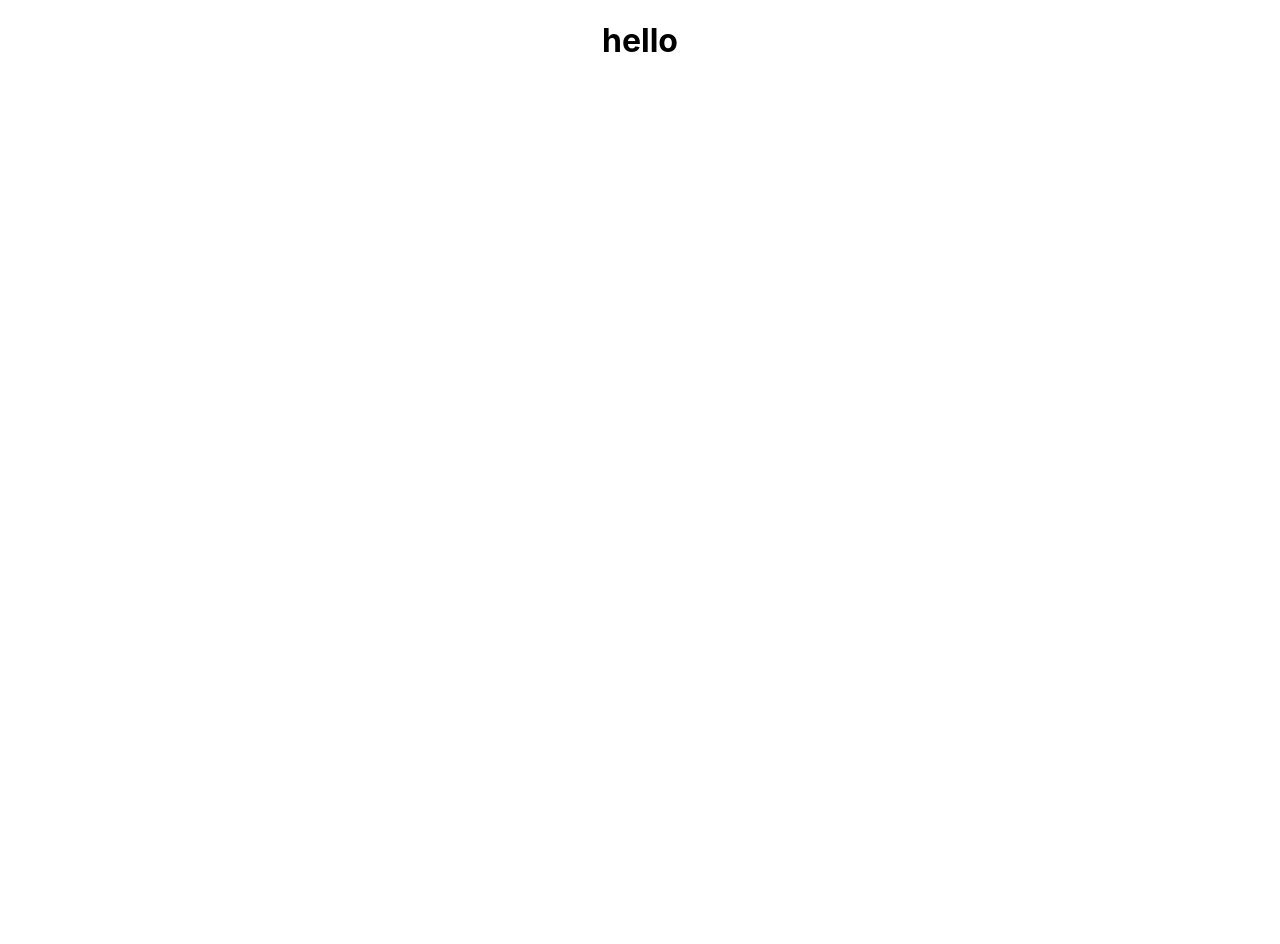
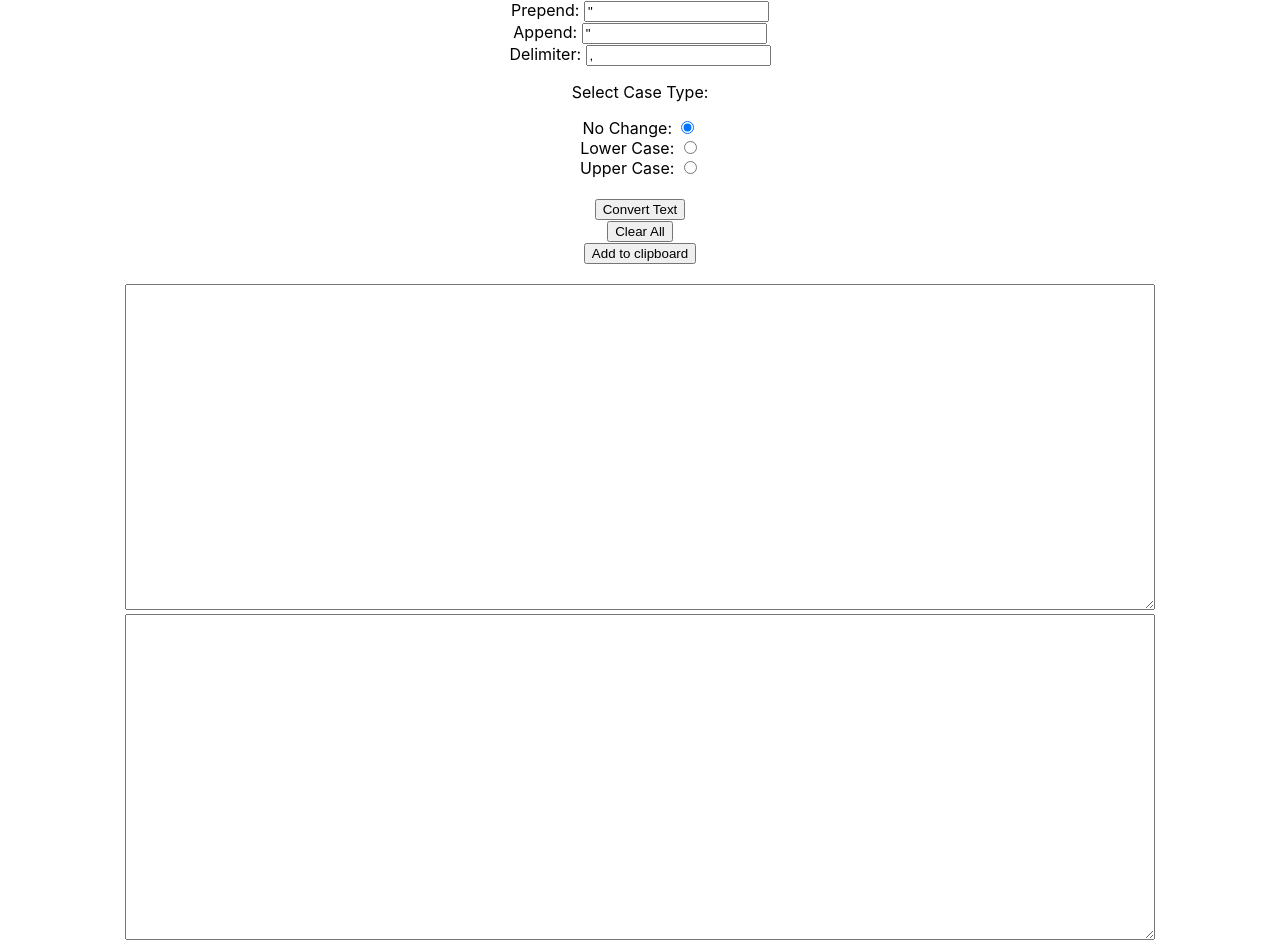
Before and after one commit to MaxwellWehner/sql-string-formatter, a React (Create React App) app: page / in a window 1280 px wide. Before the commit the page ends 800 px from the top, so only its background shows below. Built offline with nearby package versions, Linux system fonts and the light colour scheme.

Commit message:
Added all basic functionality
Still need to add extra defaluts request

```diff
--- a/public/index.html
+++ b/public/index.html
@@ -2,14 +2,14 @@
 <html lang="en">
   <head>
     <meta charset="utf-8" />
-    <link rel="icon" href="%PUBLIC_URL%/favicon.ico" />
+    <!-- <link rel="icon" href="%PUBLIC_URL%/favicon.ico" /> -->
     <meta name="viewport" content="width=device-width, initial-scale=1" />
     <meta name="theme-color" content="#000000" />
     <meta
       name="description"
       content="Web site created using create-react-app"
     />
-    <link rel="apple-touch-icon" href="%PUBLIC_URL%/logo192.png" />
+    <!-- <link rel="apple-touch-icon" href="%PUBLIC_URL%/logo192.png" /> -->
     <!--
       manifest.json provides metadata used when your web app is installed on a
       user's mobile device or desktop. See https://developers.google.com/web/fundamentals/web-app-manifest/
@@ -24,7 +24,7 @@
       work correctly both with client-side routing and a non-root public URL.
       Learn how to configure a non-root public URL by running `npm run build`.
     -->
-    <title>React App</title>
+    <title>String formatter</title>
   </head>
   <body>
     <noscript>You need to enable JavaScript to run this app.</noscript>
--- a/src/App.css
+++ b/src/App.css
@@ -2,37 +2,7 @@
   text-align: center;
 }
 
-.App-logo {
-  height: 40vmin;
-  pointer-events: none;
+textarea {
+  width: 80vw;
+  height: 40vh;
 }
-
-@media (prefers-reduced-motion: no-preference) {
-  .App-logo {
-    animation: App-logo-spin infinite 20s linear;
-  }
-}
-
-.App-header {
-  background-color: #282c34;
-  min-height: 100vh;
-  display: flex;
-  flex-direction: column;
-  align-items: center;
-  justify-content: center;
-  font-size: calc(10px + 2vmin);
-  color: white;
-}
-
-.App-link {
-  color: #61dafb;
-}
-
-@keyframes App-logo-spin {
-  from {
-    transform: rotate(0deg);
-  }
-  to {
-    transform: rotate(360deg);
-  }
-}
--- a/src/App.js
+++ b/src/App.js
@@ -1,11 +1,160 @@
+import React, { useState } from "react";
 import "./App.css";
 
-function App() {
+const App = () => {
+  const [wrappings, setWrappings] = useState({ prepend: '"', append: '"' });
+  const [delimiter, setDelimiter] = useState(",");
+  const [textCase, setTextCase] = useState("none");
+  const [inputData, setInputData] = useState("");
+  const [outputData, setOutputData] = useState("");
+
+  const setUserValues = () => {
+    const prependValue = document.getElementById("prepend");
+    const appendValue = document.getElementById("append");
+    const delimiterValue = document.getElementById("delimiter");
+    const classType = document.getElementsByName("caseType");
+    const inputData = document.getElementsByClassName("main-input")[0];
+    setWrappings({
+      prepend: `${prependValue.value}`,
+      append: `${appendValue.value}`,
+    });
+    setDelimiter(`${delimiterValue.value}`);
+    setInputData(inputData.value);
+    for (let i = 0; i < 3; i++) {
+      if (classType[i].checked) {
+        switch (classType[i].id) {
+          case "none":
+            setTextCase("none");
+            break;
+          case "LowerCase":
+            setTextCase("LowerCase");
+            break;
+          case "UpperCase":
+            setTextCase("UpperCase");
+            break;
+          default:
+            setTextCase("none");
+            break;
+        }
+      }
+    }
+  };
+
+  const convertText = () => {
+    setUserValues();
+    let finalData = "";
+    let inputDataArr = inputData.split(/\r?\n/).map((word) => {
+      return `${wrappings.prepend}${word}${wrappings.append}`;
+    });
+
+    if (textCase === "LowerCase") {
+      finalData = inputDataArr
+        .map((word) => {
+          return word.toLowerCase();
+        })
+        .join(delimiter);
+    } else if (textCase === "UpperCase") {
+      finalData = inputDataArr
+        .map((word) => {
+          return word.toUpperCase();
+        })
+        .join(delimiter);
+    } else {
+      finalData = inputDataArr.join(delimiter);
+    }
+    setOutputData(finalData);
+    console.log("complete", inputDataArr);
+  };
+
+  const clearBoxes = () => {
+    const inputData = document.getElementsByClassName("main-input")[0];
+    setInputData("");
+    setOutputData("");
+    inputData.value = "";
+  };
+
+  const copyOutput = () => {
+    const outputData = document.getElementsByClassName("text-output")[0];
+    outputData.select();
+    outputData.setSelectionRange(0, 99999);
+    document.execCommand("copy");
+  };
+
   return (
     <div className="App">
-      <h1>hello</h1>
+      <form>
+        <label htmlFor="prepend">Prepend: </label>
+        <input
+          type="text"
+          id="prepend"
+          name="prepend"
+          defaultValue={wrappings.prepend}
+          onChange={setUserValues}
+        />
+        <br />
+        <label htmlFor="append">Append: </label>
+        <input
+          type="text"
+          id="append"
+          name="apend"
+          defaultValue={wrappings.append}
+          onChange={setUserValues}
+        />
+        <br />
+        <label htmlFor="delimeter">Delimiter: </label>
+        <input
+          type="text"
+          id="delimiter"
+          name="delimiter"
+          defaultValue={delimiter}
+          onChange={setUserValues}
+        />
+      </form>
+      <form>
+        <p>Select Case Type:</p>
+        <label htmlFor="none">No Change: </label>
+        <input
+          type="radio"
+          id="none"
+          name="caseType"
+          defaultChecked={true}
+          onChange={setUserValues}
+        />
+        <br />
+        <label htmlFor="LowerCase">Lower Case: </label>
+        <input
+          type="radio"
+          id="LowerCase"
+          name="caseType"
+          onChange={setUserValues}
+        />
+        <br />
+        <label htmlFor="UpperCase">Upper Case: </label>
+        <input
+          type="radio"
+          id="UpperCase"
+          name="caseType"
+          onChange={setUserValues}
+        />
+      </form>
+      <br />
+      <div classname="buttons">
+        <button onClick={convertText}>Convert Text</button>
+        <br />
+        <button onClick={clearBoxes}>Clear All</button>
+        <br />
+        <button onClick={copyOutput}>Add to clipboard</button>
+      </div>
+      <br />
+      <textarea
+        type="text"
+        className="main-input"
+        onChange={setUserValues}
+      ></textarea>
+      <br />
+      <textarea className="text-output" value={outputData}></textarea>
     </div>
   );
-}
+};
 
 export default App;
```
